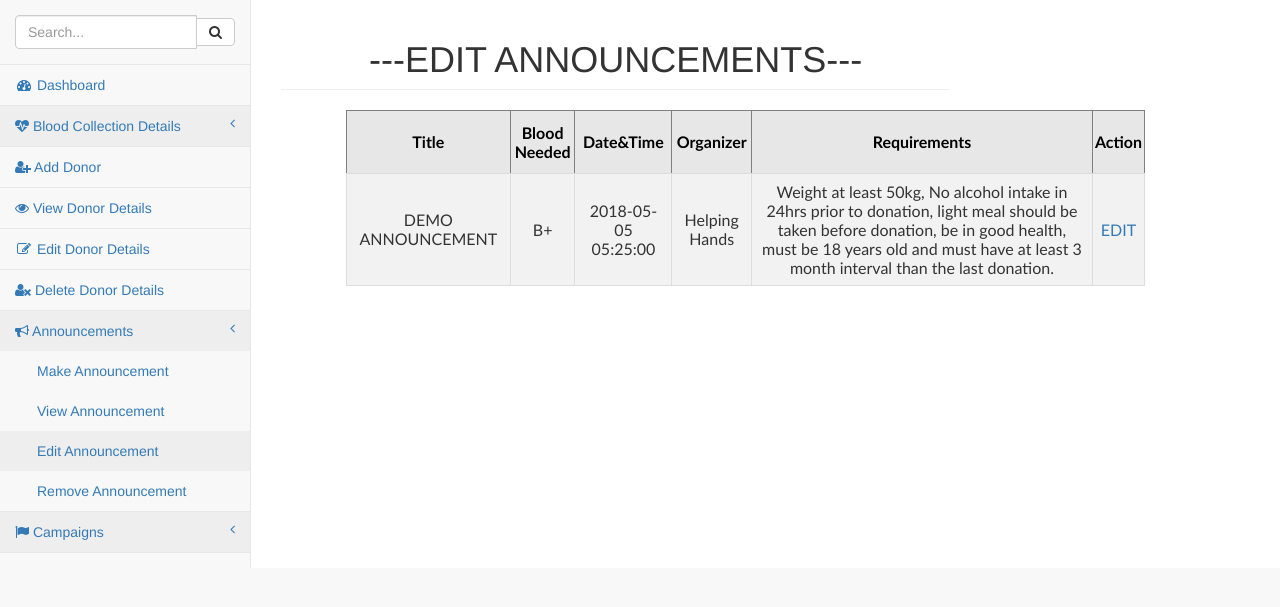
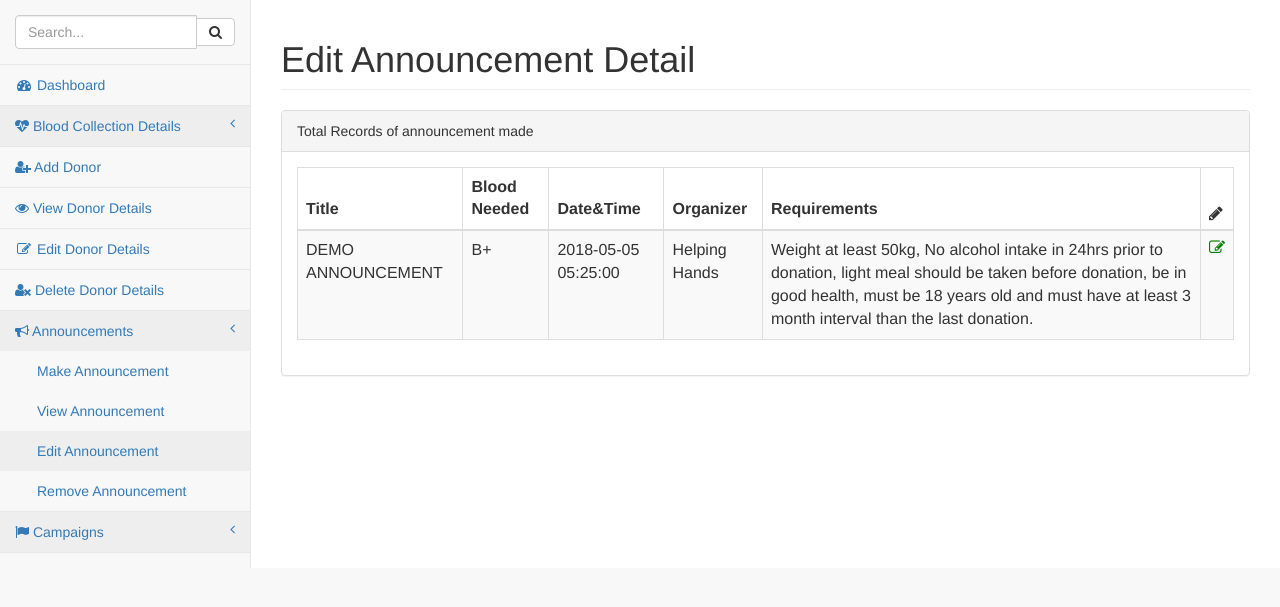
Before and after one commit to naseebbajracharya/bloodbanksystemphp, a PHP site: page /pages/editannounceform.php in a window 1280 px wide. Shown: the part 51-658 px from the top of the page. Run offline with PHP 8.4, Linux system fonts and the light colour scheme; data comes from the database, SQL or seed files in the repository.

Commit message:
changes in edit announcement table

```diff
--- a/pages/editannounceform.php
+++ b/pages/editannounceform.php
@@ -1,33 +1,6 @@
 <html>
 
 <head>
-<style>
-#donor {
-font-family: "Trebuchet MS", Arial, Helvetica, sans-serif;
-border-collapse: collapse;
-width: 80%;
-margin-top:100px;
-margin-left:80px;
-}
-
-#donor td, #customers th {
-border: 1px solid #ddd;
-padding: 8px;
-text-align:center;
-}
-
-#donor tr:nth-child(even){background-color: #f2f2f2;}
-
-#donor tr:hover {background-color: #ddd;}
-
-#donor th {
-padding-top: 12px;
-padding-bottom: 12px;
-text-align: center;
-background-color: #e7e7e7;
-color: black;
-}
-</style>
 
 <title>BDMS</title>
 
@@ -153,12 +126,24 @@ color: black;
             <!-- /.navbar-static-side -->
         </nav>
 
+<div id="page-wrapper">
+<div class="container-fluid">
+<div class="row">
+<div class=".col-lg-12">
+               <h1 class="page-header">Edit Announcement Detail</h1>
+                </div>
+  </div>
 
-<div id="page-wrapper">
 				<div class="row">
-<div class="col-lg-12">
-                    <h1 class="page-header"><center>---EDIT ANNOUNCEMENTS---</center></h1>
+                        <div class=".col-lg-12">
+                            <div class="panel panel-default">
+                                <div class="panel-heading">
+                                    Total Records of announcement made
                                 </div>
+
+								 <div class="panel-body">
+                                    <div class="table-responsive">
+									<table class="table table-striped table-bordered table-hover" id="dataTables-example">
 
 									<?php
 
@@ -168,31 +153,46 @@ $qry="select * from announce";
 						$result=mysqli_query($conn,$qry);
 
 
-echo"<table border='1' id='donor'>
+						echo"
+						<thead>
+
 						<tr>
 							<th>Title</th>
 							<th>Blood Needed</th>
 							<th>Date&Time</th>
 							<th>Organizer</th>
 							<th>Requirements</th>
-    <th>Action</th>
-</tr>";
+							<th><i class='fa fa-pencil'></i></th>
+						</tr>
+						</thead>";
 
 						while($row=mysqli_fetch_array($result)){
-  echo"<tr>
+						  echo"<tbody>
+						  <tr>
 						  <td>".$row['announcement']."</td>
 						  <td>".$row['bloodneed']."</td>
 						  <td>".$row['dat']."</td>
 						  <td>".$row['organizer']."</td>
 						  <td>".$row['requirements']."</td>
-  <td><a href='editannouncement.php?id=".$row['id']."'>EDIT</a></td>
-</tr>";
+						  <td><a href='editannouncement.php?id=".$row['id']."'><i class='fa fa-edit' style='color:green'></i></a></td>
+
+						</tr>
+						</tbody>";
 						}
 
 						?>
+						</table>
+
 				</div>
 				</div>
 		</div>
+		</div>
+		</div>
+		</div>
+		</div>
+
+</div>
+
 
   <!-- jQuery -->
   <script src="../vendor/jquery/jquery.min.js"></script>
```
Lines whose indentation alone changed are shown as unchanged.
